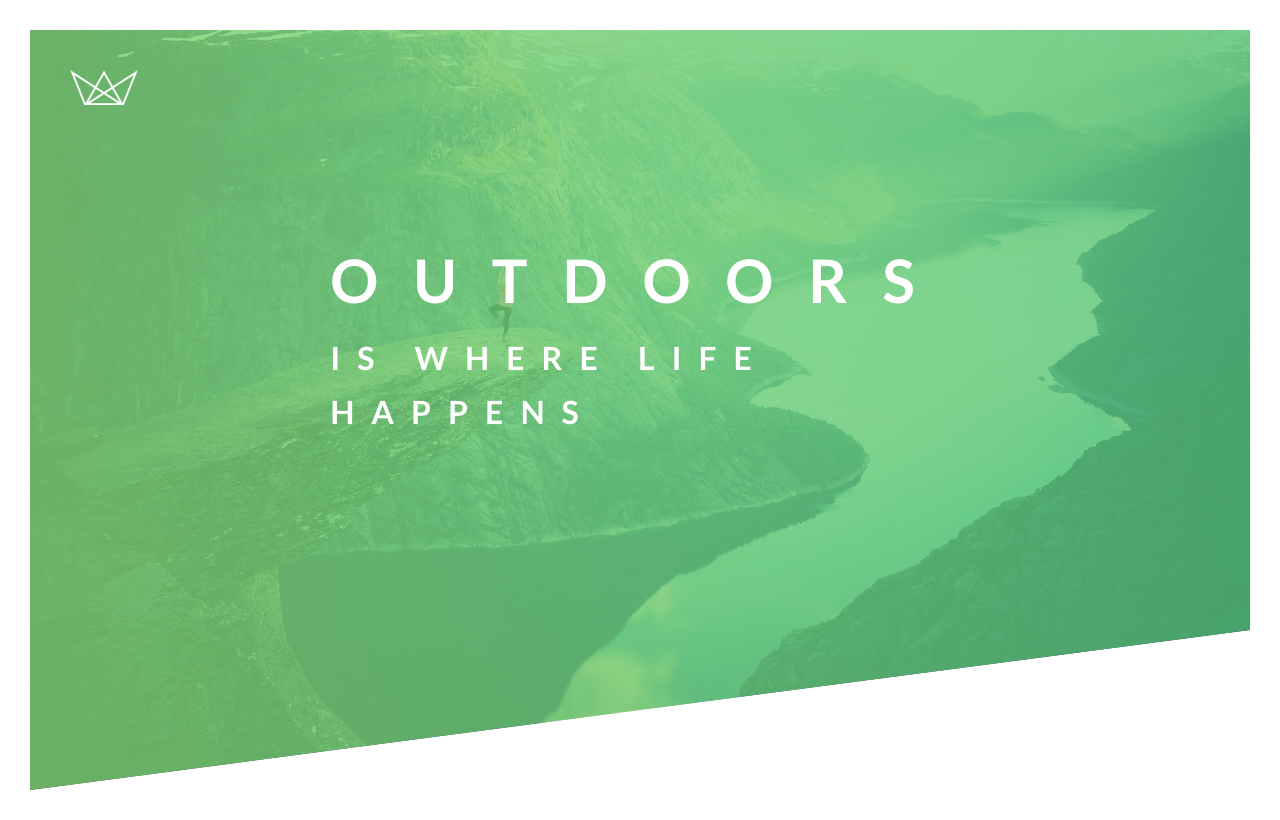
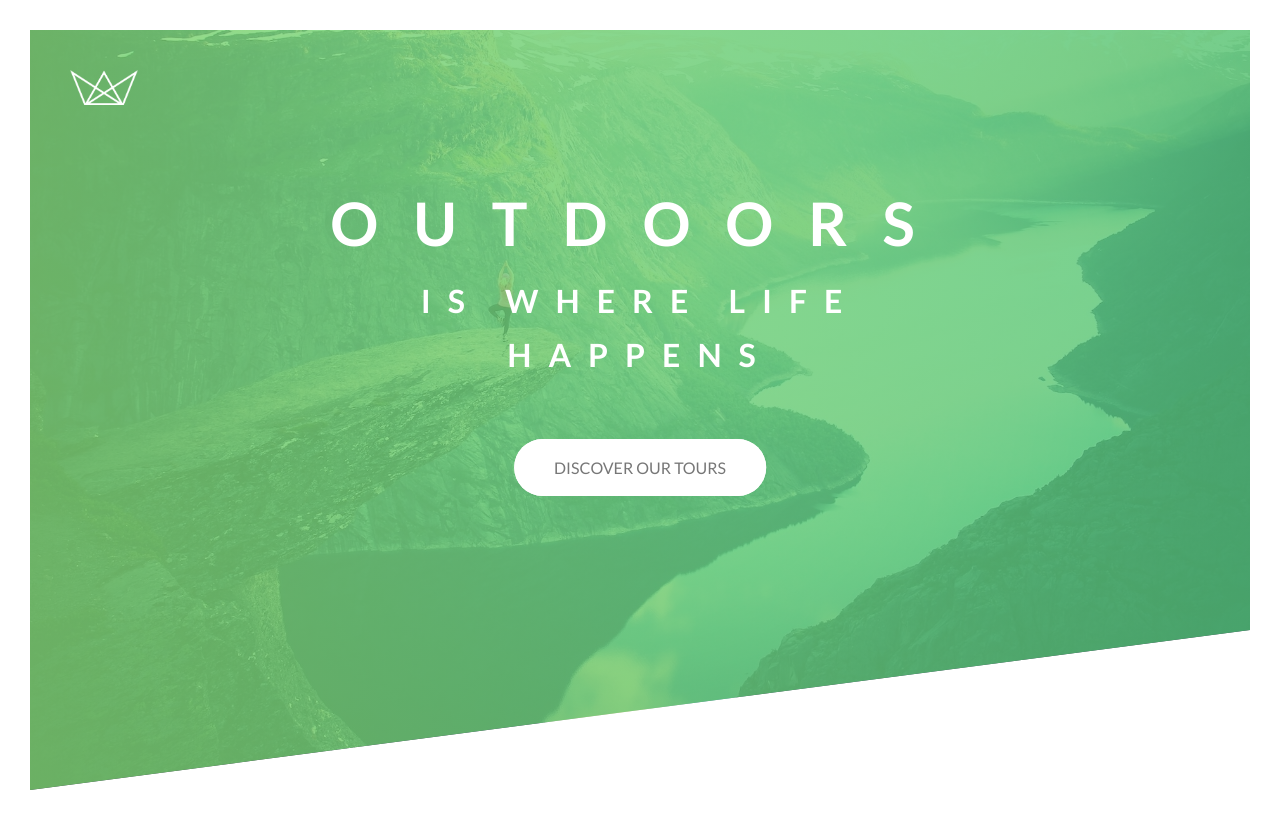
Before and after one commit to nemanjamalesija/Natours-SaSS, a React (Vite) app: page / in a window 1280 px wide. Built offline with nearby package versions, Linux system fonts and the light colour scheme.

Commit message:
Style animated buttone

```diff
--- a/src/components/Header.tsx
+++ b/src/components/Header.tsx
@@ -11,6 +11,9 @@
           <span className='heading-primary-main'>Outdoors</span>
           <span className='heading-primary-sub'>Is Where life happens</span>
         </h1>
+        <a href='#' className='btn btn-white'>
+          Discover our tours
+        </a>
       </div>
     </header>
   );
--- a/src/css/index.css
+++ b/src/css/index.css
@@ -56,6 +56,7 @@
   top: 40%;
   left: 50%;
   transform: translate(-50%, -50%);
+  text-align: center;
 }
 
 .heading-primary {
@@ -115,3 +116,70 @@
     transform: translateX(0);
   }
 }
+
+.btn:link,
+.btn:visited {
+  text-transform: uppercase;
+  text-decoration: none;
+  padding: 1.5rem 4rem;
+  display: inline-block;
+  border-radius: 10rem;
+  transition: all 0.2s;
+  position: relative;
+}
+
+.btn:hover {
+  transform: translateY(-0.3rem);
+  box-shadow: 0 1rem 2rem rgba(0, 0, 0, 0.2);
+}
+
+.btn:active {
+  transform: translateY(-0.1rem);
+  box-shadow: 0 0.5rem 1rem rgba(0, 0, 0, 0.2);
+}
+
+.btn-white {
+  background-color: #fff;
+  color: #777;
+  margin-top: 5.6rem;
+
+  animation: moveInTop;
+  animation-duration: 0.5s;
+  animation-delay: 0.75s;
+  animation-timing-function: ease-out;
+  animation-fill-mode: backwards;
+}
+
+.btn::after {
+  content: '';
+  display: inline-block;
+  height: 100%;
+  width: 100%;
+  border-radius: 10rem;
+  position: absolute;
+  top: 0;
+  left: 0;
+  z-index: -1;
+  transition: all 0.3s;
+}
+
+.btn:hover::after {
+  transform: scaleX(1.4) scaleY(1.6);
+  opacity: 0;
+}
+
+.btn-white:after {
+  background-color: #fff;
+}
+
+@keyframes moveInTop {
+  0% {
+    transform: translateY(3rem);
+    opacity: 0;
+  }
+
+  100% {
+    transform: translateY(0);
+    opacity: 1;
+  }
+}
```
